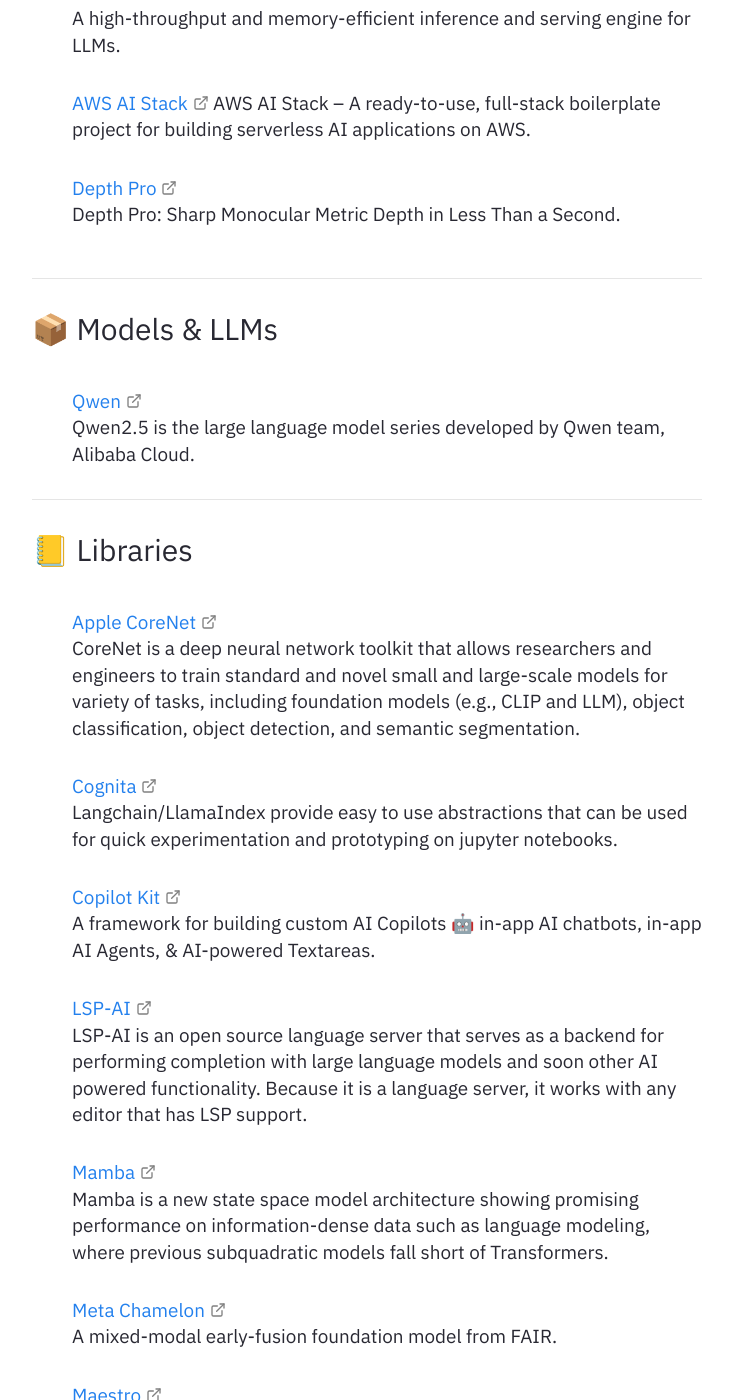
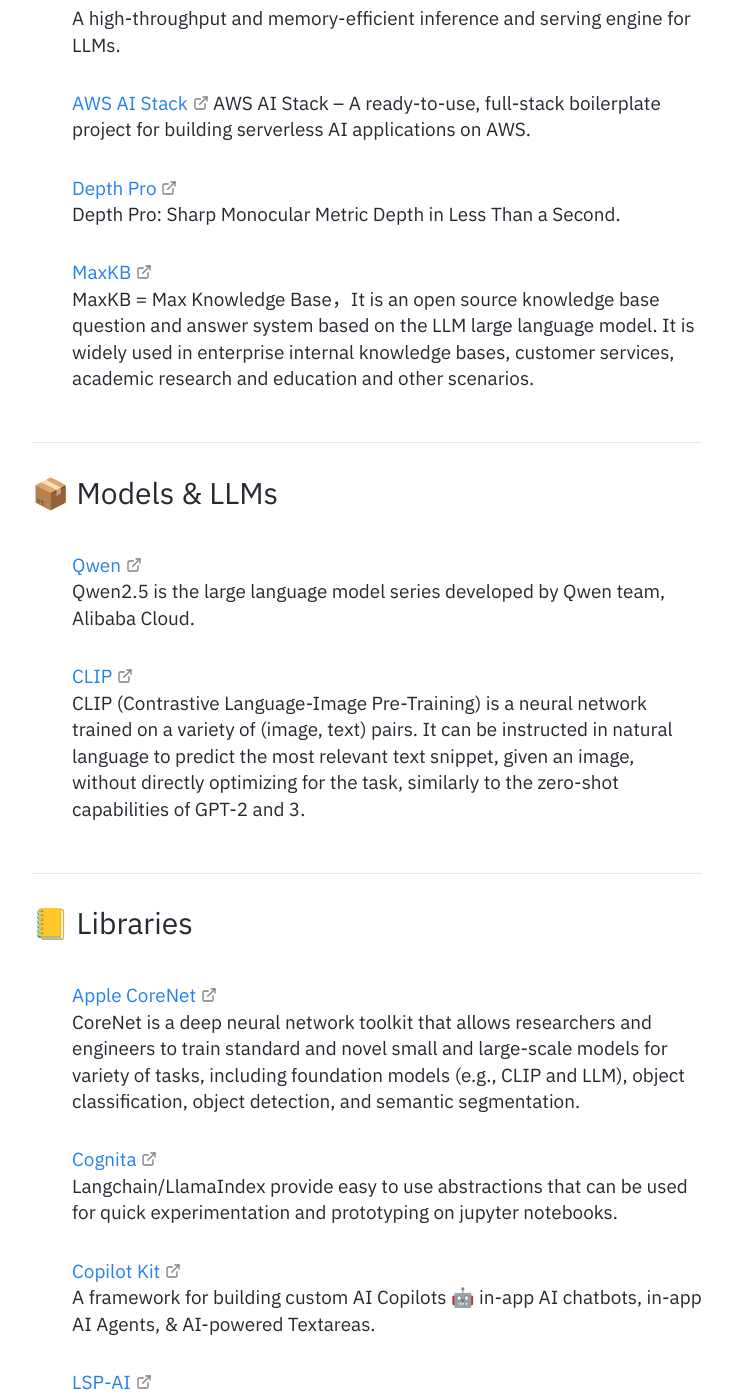
Before and after one commit to AI-Atlaas/ai-atlas-site, a Jekyll site: the page built from pages/index.md, in a window 1280 px wide and 1400 px high, scrolled down 35874 px. Shown: the whole window, without its empty margins (273-1006 px from the left). Built offline with Jekyll 4.4.1, drawn with Linux system fonts in a browser that asks for light colours; some of the changed text lies outside the part shown.

Commit message:
Update README from AI-Atlas/AI-Atlas

```diff
--- a/pages/docs/list.md
+++ b/pages/docs/list.md
@@ -898,12 +898,18 @@
 - [Depth Pro](https://github.com/apple/ml-depth-pro)
    Depth Pro: Sharp Monocular Metric Depth in Less Than a Second.
 
+- [MaxKB](https://github.com/1Panel-dev/MaxKB)
+   MaxKB = Max Knowledge Base，It is an open source knowledge base question and answer system based on the LLM large language model. It is widely used in enterprise internal knowledge bases, customer services, academic research and education and other scenarios.
+
 ---
 
 ### 📦 Models & LLMs
 
 - [Qwen](https://github.com/QwenLM/Qwen2.5)
    Qwen2.5 is the large language model series developed by Qwen team, Alibaba Cloud.
+
+- [CLIP](https://github.com/openai/CLIP)
+   CLIP (Contrastive Language-Image Pre-Training) is a neural network trained on a variety of (image, text) pairs. It can be instructed in natural language to predict the most relevant text snippet, given an image, without directly optimizing for the task, similarly to the zero-shot capabilities of GPT-2 and 3.
 
 ---
 
@@ -968,6 +974,12 @@
 
 - [BISHENG](https://github.com/dataelement/bisheng)
    BISHENG is an open LLM devops platform for next generation Enterprise AI applications. Powerful and comprehensive features include: GenAI workflow, RAG, Agent, Unified model management, Evaluation, SFT, Dataset Management, Enterprise-level System Management, Observability and more.
+
+- [RAGFlow](https://ragflow.io)
+   RAGFlow is an open-source RAG (Retrieval-Augmented Generation) engine based on deep document understanding. When integrated with LLMs, it is capable of providing truthful question-answering capabilities, backed by well-founded citations from various complex formatted data.
+
+- [MindStudio](https://www.mindstudio.ai)
+   Rapidly build custom AI applications and automations — no coding required. Easily mix and match the latest models from OpenAI, Anthropic, Google, Mistral, Meta, and more.
 
 ---
 
```
